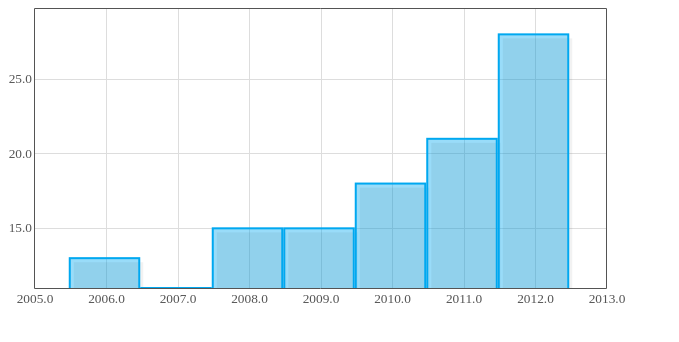
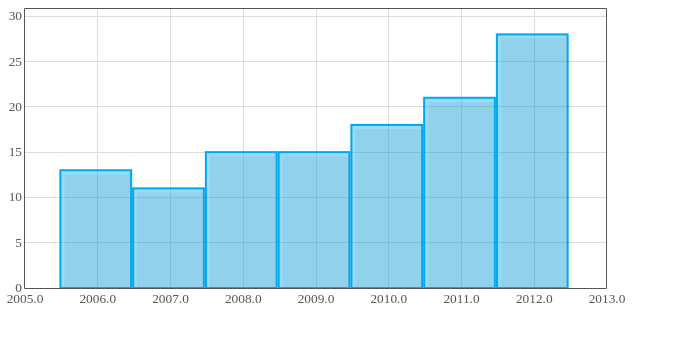
Before and after one commit to cspears2002/data-vis-chapter-1, a plain HTML site: page index.html in a window 1280 px wide. Shown: the whole page, without its empty margins (0-679 px from the left). Drawn offline with Linux system fonts and the light colour scheme.

Commit message:
Fix the vertical axis

```diff
--- a/index.html
+++ b/index.html
@@ -13,15 +13,15 @@
                  [2012,28]]];
     window.onload = function () {
        Flotr.draw(
-           document.getElementById("chart"),
-           wins,
-           {
+           document.getElementById("chart"), wins, {
               bars: {
                   show: true
-              }
-           }
-       );
-    };
+              },
+              yaxis: {
+                  min: 0,
+                  tickDecimals: 0
+              }});
+       };
     </script>
   </body>
 </html>
```
